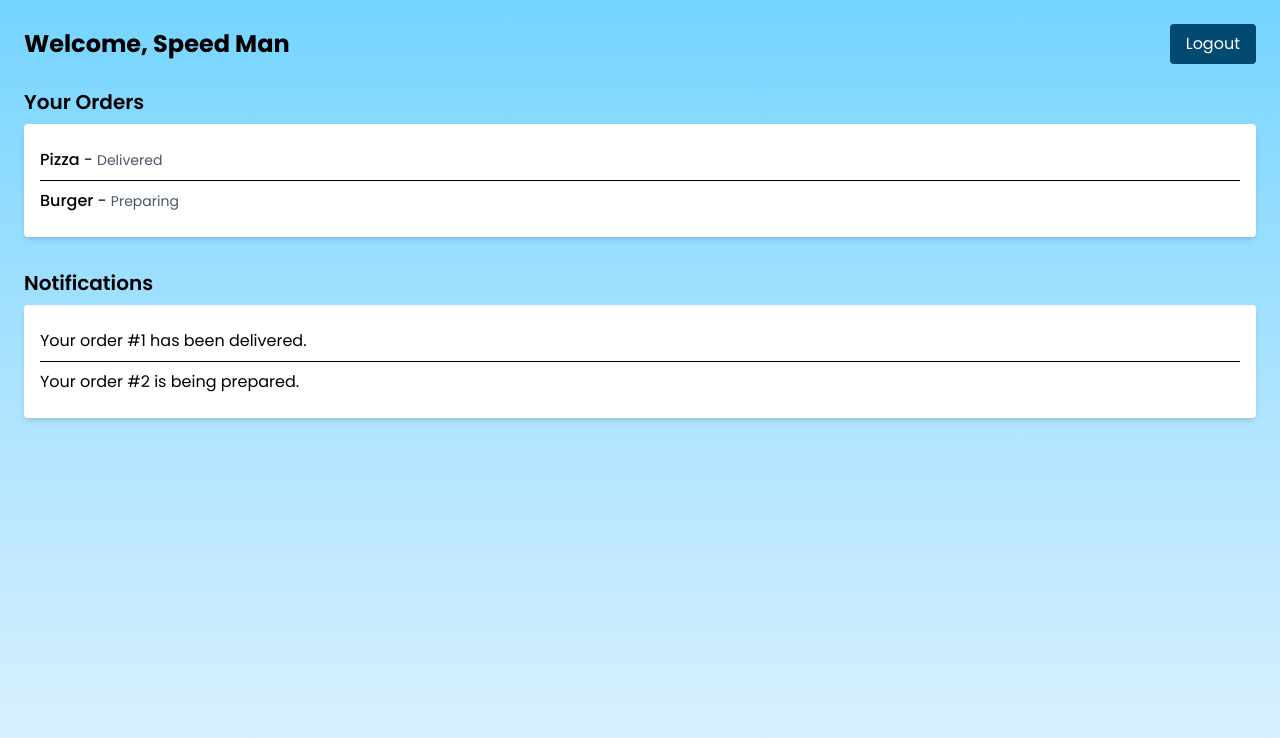
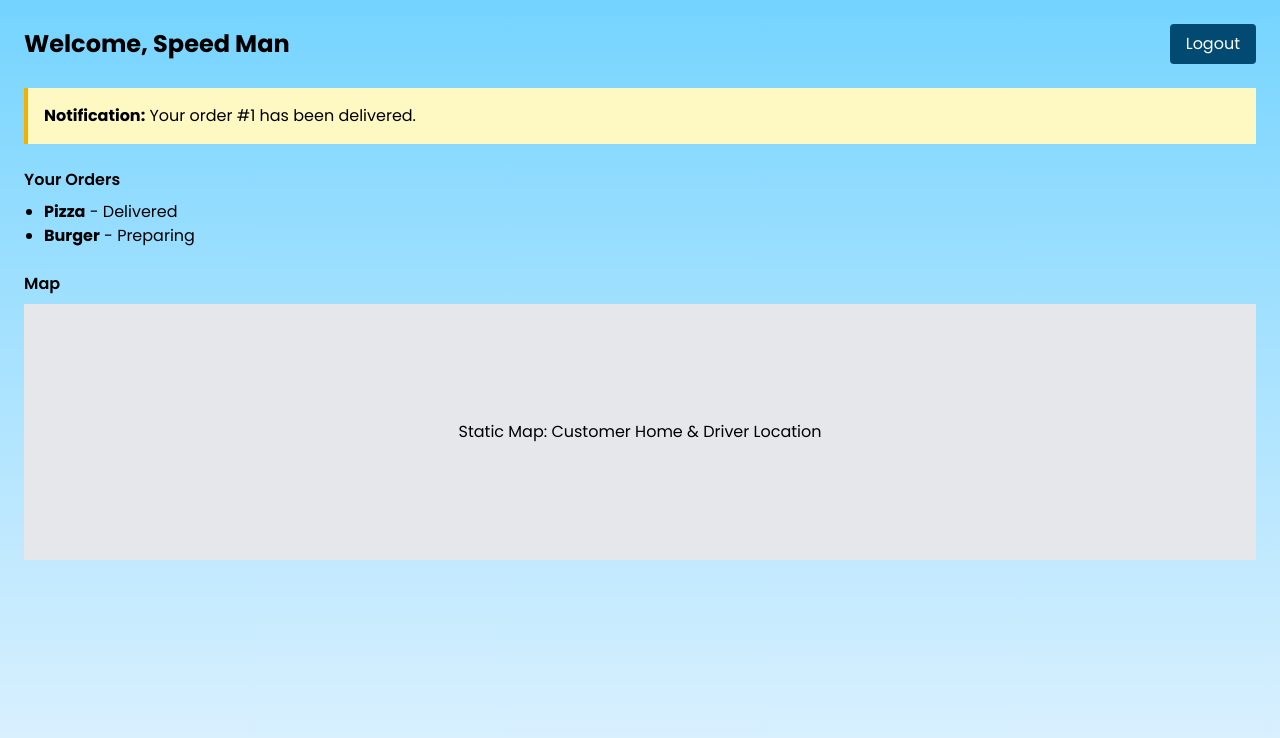
Before and after one commit to Sithija-R/Food_Tracker, a Next.js app in the folder frontend/: page /customer in a window 1280 px wide. Shown: the top 738 px of the page. Built offline with nearby package versions, Linux system fonts and the light colour scheme; a web font is replaced by a local one.

Commit message:
restaurant user added

```diff
--- a/frontend/src/app/customer/page.js
+++ b/frontend/src/app/customer/page.js
@@ -1,6 +1,9 @@
 'use client';
-import '../globals.css'
-import React from 'react';
+import '../globals.css';
+import React, { useState } from 'react';
+import OrderList from '@/components/OrderList';
+import Notifications from '@/components/Notifications';
+import SimpleMap from '@/components/SimpleMap';
 
 const mockUser = {
   name: 'Speed Man',
@@ -8,16 +11,15 @@ const mockUser = {
 };
 
 const mockOrders = [
-  { id: 1, item: 'Pizza', status: 'Delivered' },
-  { id: 2, item: 'Burger', status: 'Preparing' },
+  { id: 1, description: 'Pizza', status: 'Delivered' },
+  { id: 2, description: 'Burger', status: 'Preparing' },
 ];
 
-const mockNotifications = [
-  { id: 1, message: 'Your order #1 has been delivered.' },
-  { id: 2, message: 'Your order #2 is being prepared.' },
-];
+const mockNotification = 'Your order #1 has been delivered.';
 
 const CustomerDashboard = () => {
+  const [orders, setOrders] = useState(mockOrders);
+  const [notification, setNotification] = useState(mockNotification);
   const user = mockUser;
 
   const logout = () => {
@@ -38,28 +40,11 @@ const CustomerDashboard = () => {
         </button>
       </div>
 
-      <section className="mb-8">
-        <h2 className="text-xl font-semibold mb-2">Your Orders</h2>
-        <ul className= "bg-white shadow-md rounded p-4">
-          {mockOrders.map((order) => (
-            <li key={order.id} className="border-b last:border-b-0 py-2">
-              <span className="font-medium">{order.item}</span> -{' '}
-              <span className="text-sm text-gray-600">{order.status}</span>
-            </li>
-          ))}
-        </ul>
-      </section>
+      <Notifications message={notification} />
 
-      <section>
-        <h2 className="text-xl font-semibold mb-2">Notifications</h2>
-        <ul className="bg-white shadow-md rounded p-4">
-          {mockNotifications.map((notif) => (
-            <li key={notif.id} className="border-b last:border-b-0 py-2">
-              {notif.message}
-            </li>
-          ))}
-        </ul>
-      </section>
+      <OrderList orders={orders} />
+
+      <SimpleMap />
     </div>
   );
 };
--- a/frontend/src/components/LoginForm.js
+++ b/frontend/src/components/LoginForm.js
@@ -26,16 +26,25 @@ const LoginForm = () => {
         router.push('/customer');
       } else if (type === 'DRIVER') {
         router.push('/driver');
+      } else if (type === 'RESTAURANT') {
+        router.push('/restaurant');
       }
     } else {
       await login({ email, password });
 
-        const userType = email.includes('driver') ? 'DRIVER' : 'CUSTOMER';
+      let userType = 'CUSTOMER';
+      if (email.includes('driver')) {
+        userType = 'DRIVER';
+      } else if (email.includes('restaurant')) {
+        userType = 'RESTAURANT';
+      }
 
       if (userType === 'CUSTOMER') {
         router.push('/customer');
-        } else {
+      } else if (userType === 'DRIVER') {
         router.push('/driver');
+      } else if (userType === 'RESTAURANT') {
+        router.push('/restaurant');
       }
     }
   } catch (err) {
@@ -66,6 +75,7 @@ const LoginForm = () => {
           >
             <option value="CUSTOMER">Customer</option>
             <option value="DRIVER">Driver</option>
+            <option value="RESTAURANT">Restaurant</option>
           </select>
         </>
       )}
```
Lines whose indentation alone changed are shown as unchanged.
